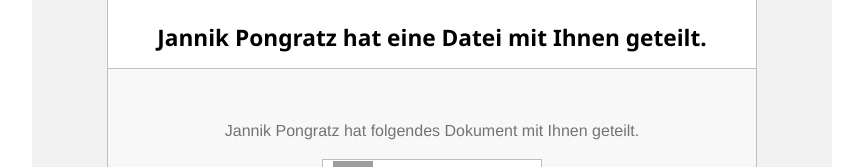
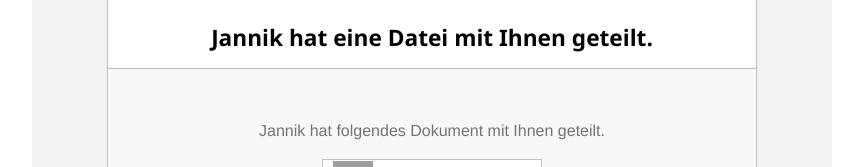
Before and after one commit to docVoid/spear-phising-attacks, a plain HTML site: page mail/templates/jannik-shared-file.html in a window 1280 px wide. Shown: the part 94-261 px from the top of the page, without its empty margins (208-1071 px from the left). Drawn offline with Linux system fonts and the light colour scheme; grey boxes are pictures that could not be loaded.

Commit message:
Update shared file notification for Jannik

```diff
--- a/mail/templates/jannik-shared-file.html
+++ b/mail/templates/jannik-shared-file.html
@@ -21,7 +21,7 @@
   </head>
 
   <body>
-    <div style="display:none;font-size:1px;color:#ffffff;line-height:1px;max-height:0px;max-width:0px;opacity:0;overflow:hidden;margin-right:100%"> Jannik Pongratz Weiss hat eine Datei mit Ihnen geteilt. </div>
+    <div style="display:none;font-size:1px;color:#ffffff;line-height:1px;max-height:0px;max-width:0px;opacity:0;overflow:hidden;margin-right:100%"> Jannik hat eine Datei mit Ihnen geteilt. </div>
 
     <div style="font-family:Calibri,sans-serif;font-size:11pt;line-height:1.2;text-align:center;align:center;overflow-x:auto">
       <table cellspacing="0" cellpadding="0" style="Margin:0px auto;min-width:800px;max-width:800px;overflow-wrap:break-word;word-wrap:break-word;word-break:break-word;background-color:#f2f2f2;font-family:Segoe UI;border-spacing:0;border-collapse:collapse;align:center;text-align:center">
@@ -43,13 +43,13 @@
                   </tr>
                   <tr>
                     <td style="background-color:#ffffff;font-size:17pt;text-align:center">
-                      <span id="i1"><b>Jannik Pongratz hat eine Datei mit Ihnen geteilt.</b></span>
+                      <span id="i1"><b>Jannik hat eine Datei mit Ihnen geteilt.</b></span>
                     </td>
                   </tr>
 
                   <tr>
                     <td style="background-color:#f8f8f8;color:#4c4c4c;font-size:10.5pt;text-align:center;border:1px solid #bfbfbf"><br><br>
-                      <span style="font-size:12pt;font-family:Helvetica;color:#737373">Jannik Pongratz  hat folgendes Dokument mit Ihnen geteilt.</span>
+                      <span style="font-size:12pt;font-family:Helvetica;color:#737373">Jannik hat folgendes Dokument mit Ihnen geteilt.</span>
                       <br><br>
 
 
```
